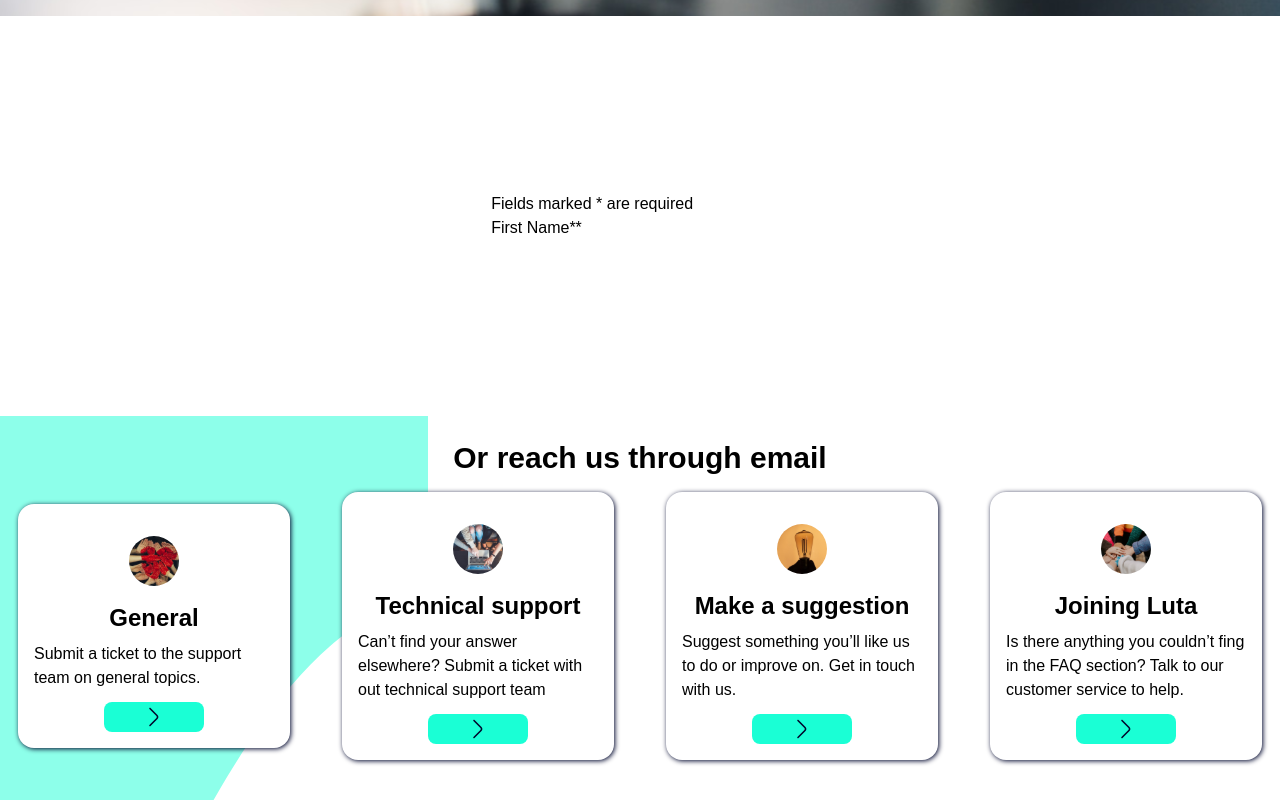
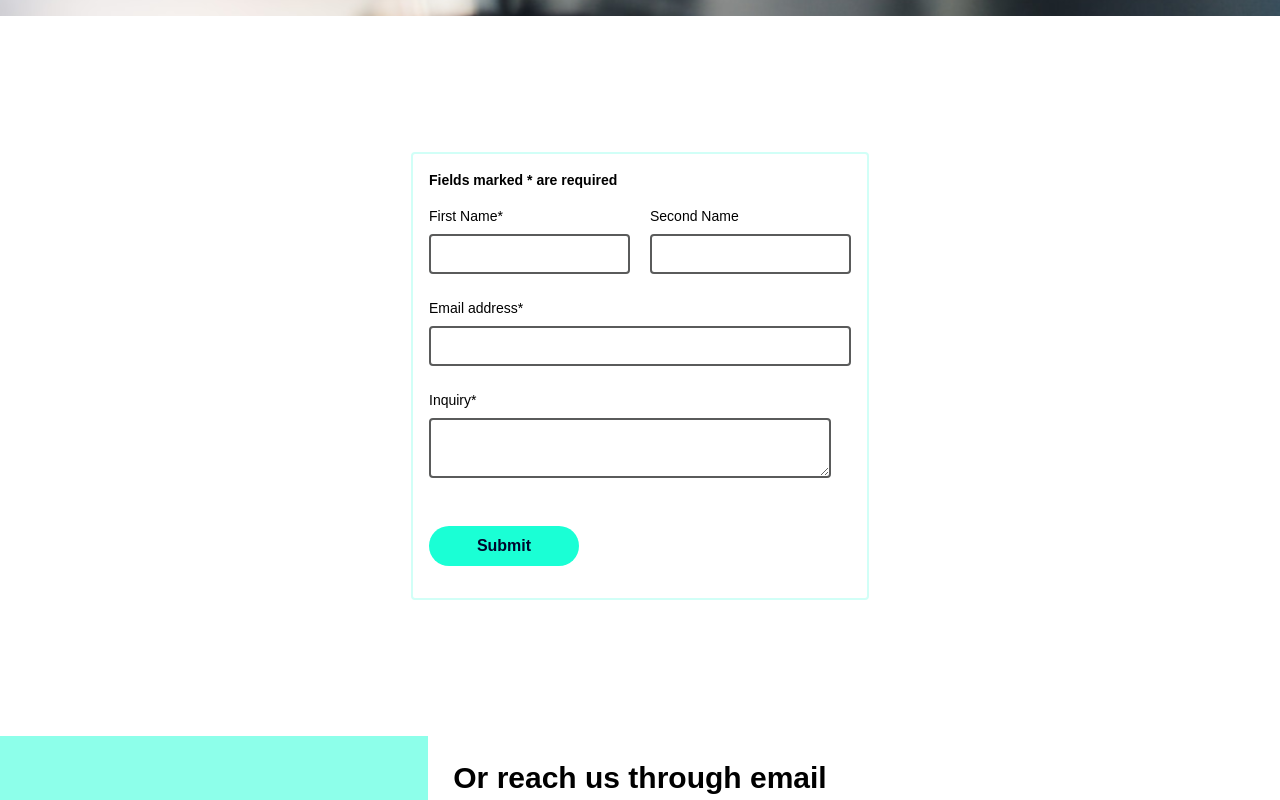
Before and after one commit to Luta-org/Luta, a Next.js app: page /contact in a window 1280 px wide. Shown: the part 624-1424 px from the top of the page. Built offline with nearby package versions, Linux system fonts and the light colour scheme; a web font is replaced by a local one.

Commit message:
modified form frame

```diff
--- a/components/AboutPage/Form.js
+++ b/components/AboutPage/Form.js
@@ -2,20 +2,53 @@ import {
     Box,
     Text
 } from '@chakra-ui/react';
+import Buttons from '../Buttons/Button';
 
 const Form = () => {
   return (
-    <div className='h-[50vh] flex justify-center items-center bg-white'>
-      <form>
-        <Text>Fields marked * are required</Text>
+    <div className='h-[90vh] flex justify-center items-center bg-white'>
+      <form className='w-300px md:w-320px border-2 border-[#D1FFF7] p-4 rounded pb-8'>
+        <Text className='text-sm font-bold mb-4'>Fields marked * are required</Text>
 
-        <label>
-            First Name**
-            <input
+        <div className='flex justify-between items-center mb-6'>
+          <label className='block text-sm pr-3 md:pr-5'>
+              First Name*
+              <input
                 type={'text'}
                 required
-            />
+                className='w-full block border-2 border-solid border-[#5A5B5B] rounded p-2 text-sm mt-[.5rem]'
+              />
+          </label>
+
+          <label className='block text-sm'>
+              Second Name
+              <input
+                type={'text'}
+                className='w-full block border-2 border-solid border-[#5A5B5B] rounded p-2 text-sm mt-[.5rem]'
+              />
+          </label>
+        </div>
+
+        <label className='block text-sm mb-6'>
+          Email address*
+          <input
+            type={'email'}
+            required
+            className='w-full block border-2 border-solid border-[#5A5B5B] rounded p-2 text-sm mt-[.5rem]'
+        />
         </label>
+
+        <label className='block text-sm pr-3 md:pr-5 mb-12'>
+          Inquiry*
+
+          <textarea className='w-full block border-2 border-solid border-[#5A5B5B] rounded p-2 text-sm mt-[.5rem]'></textarea>
+        </label>
+
+        <Buttons
+          text={'Submit'}
+          bgColor={'#1affd5'}
+          textColor={'#00072d'}
+        />
       </form>
     </div>
   )
```
